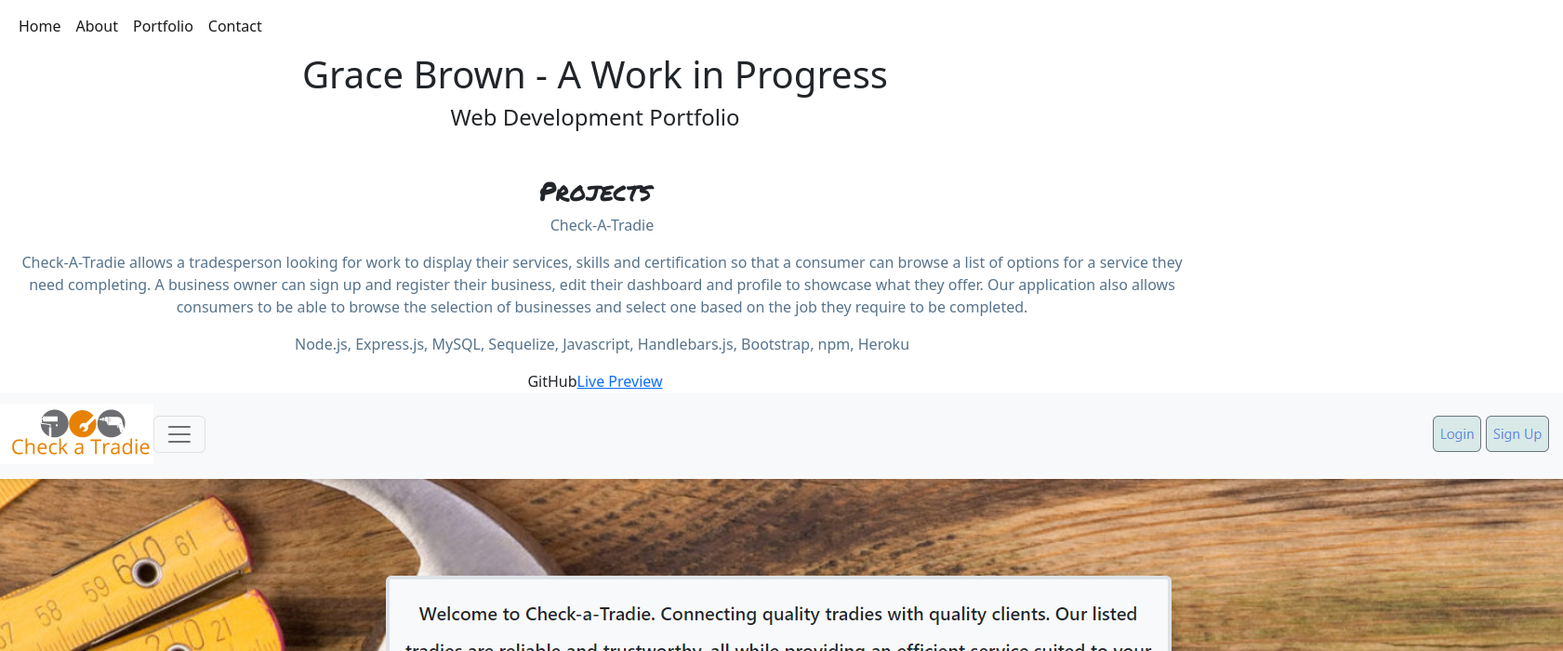
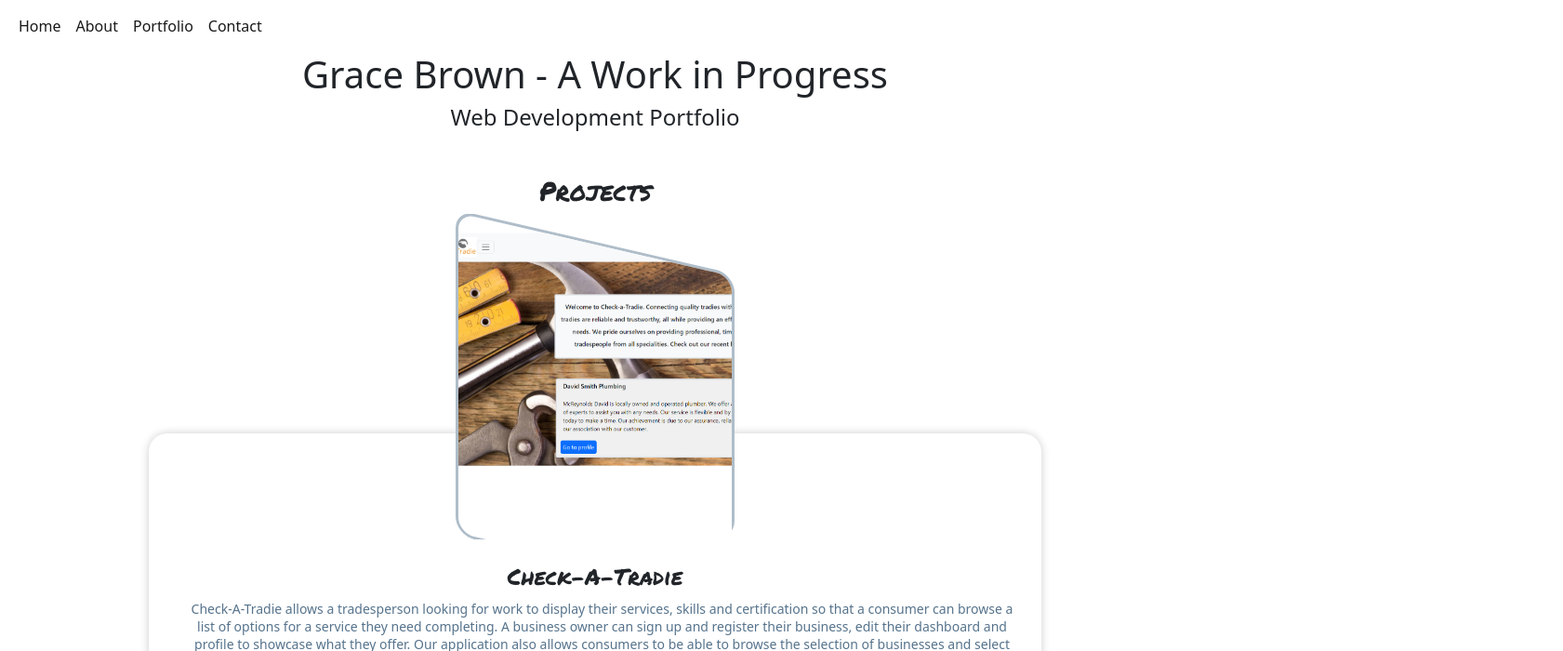
Before and after one commit to ItsGeeBee/react-profile, a React (Create React App) app: page /Portfolio in a window 1280 px wide. Shown: the top 700 px of the page at 93% size, 1681 px wide, since content can reach past the window. Built offline with nearby package versions, Linux system fonts and the light colour scheme.

Commit message:
Some styling added to project.js, still ugly. Fix if other app functionalites are working

```diff
--- a/src/components/Project.js
+++ b/src/components/Project.js
@@ -7,17 +7,28 @@ function Project(props) {
   return (
   <div>
     {props.projects.map((project, i) => (
+    <div className="a-box">
+        <div className="img-container">
+        <div className="img-inner">
+        <div className="inner-skew">
+        <img src={project.image} alt=''></img>
+        </div>
+      </div>
+    </div>
+    <div className="text-container">
+        <h4 key={project.id}>{project.title}</h4>
         <div>
-      <p key={project.id}>{project.title}</p>
           <p>{project.description}</p>
           <p>{project.technologies}</p>
-      <a href={props.repo}>GitHub</a>
+          <a href={project.repo}>GitHub</a>
+          <br/>
           <a href={project.live}>Live Preview</a>
-      <img src={project.image} alt=''></img>
+        </div>
+    </div>
     </div>
   ))}
 </div>
-  );
-}
+  )};
+
 
 export default Project;
--- a/src/components/components.css
+++ b/src/components/components.css
@@ -90,3 +90,54 @@ h3 {
    font-family: var(--marker);
    padding-top: 40px;
   }
+
+  .a-box {
+   display: inline-block;
+   width: 75%;
+   text-align: center;
+   padding-bottom: 7%;
+ }
+
+ .img-container {
+     height: 350px;
+     width: 300px;
+     overflow: hidden;
+     border-radius: 0px 0px 20px 20px;
+     display: inline-block;
+ }
+
+ .img-container img {
+     transform: skew(0deg, -13deg);
+     height: 250px;
+     margin: -35px 0px 0px -35px;
+ }
+
+ .inner-skew {
+     display: inline-block;
+     border-radius: 20px;
+     overflow: hidden;
+     padding: 0px;
+     transform: skew(0deg, 13deg);
+     font-size: 0px;
+     margin: 30px 0px 0px 0px;
+     border: solid #afbdc9;
+     height: 350px;
+     width: 300px;
+ }
+
+ .text-container {
+   box-shadow: 0px 0px 10px 0px rgba(0,0,0,0.2);
+   padding: 120px 20px 20px 20px;
+   border-radius: 20px;
+   background: #fff;
+   margin: -120px 0px 0px 0px;
+   line-height: 19px;
+   font-size: 14px;
+ }
+
+ .text-container h4 {
+   margin: 20px 0px 10px 0px;
+   font-family: var(--marker);
+
+
+ }
```
Lines whose indentation alone changed are shown as unchanged.
